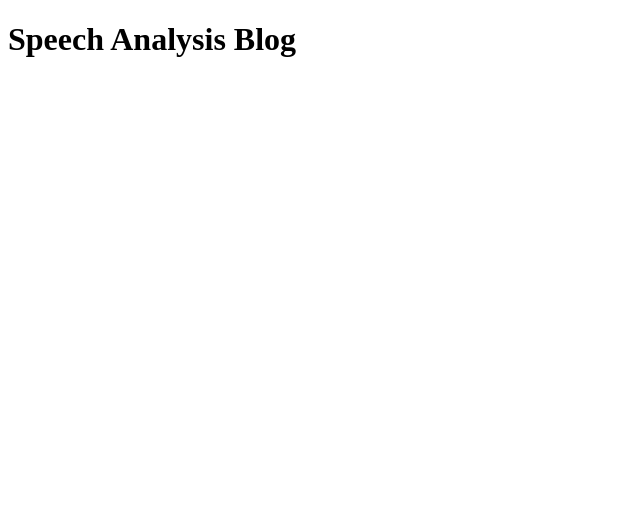
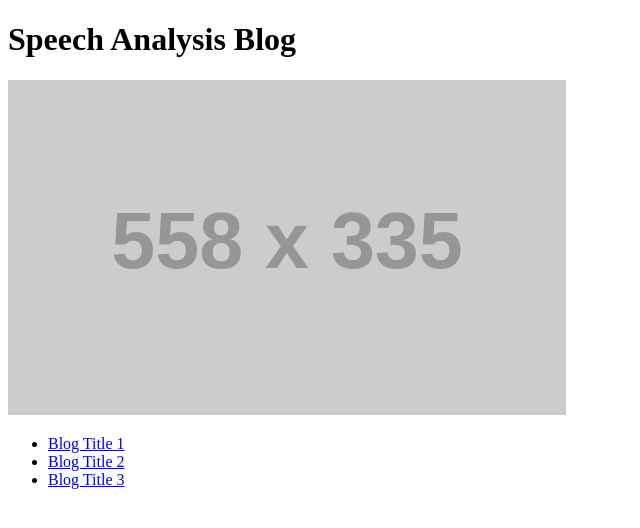
Before and after one commit to Stephen-c-Kelly/text-and-speech-analysis-frontend, a plain HTML site: page html/index.html in a window 1280 px wide. Shown: the whole page, without its empty margins (0-640 px from the left). Drawn offline with Linux system fonts and the light colour scheme; files that its build step writes are made by us from their sources; placeholder pictures from the web are drawn by us; files whose address does not match are found by name.

Commit message:
working on html, css

```diff
--- a/html/index.html
+++ b/html/index.html
@@ -11,6 +11,16 @@
   </head>
   <body>
     <h1>Speech Analysis Blog</h1>
+    <div class="dot-separator"></div>
+    <img src="https://via.placeholder.com/558x335" />
+    <ul class = "speech-list">
+      <li><a href="link-to-blog-post-1.html">Blog Title 1</a></li>
+      <li><a href="link-to-blog-post-2.html">Blog Title 2</a></li>
+      <li><a href="link-to-blog-post-3.html">Blog Title 3</a></li>
+    </ul>
+
+
+
 
     <script src="./js/script.js" async defer></script>
   </body>
```
